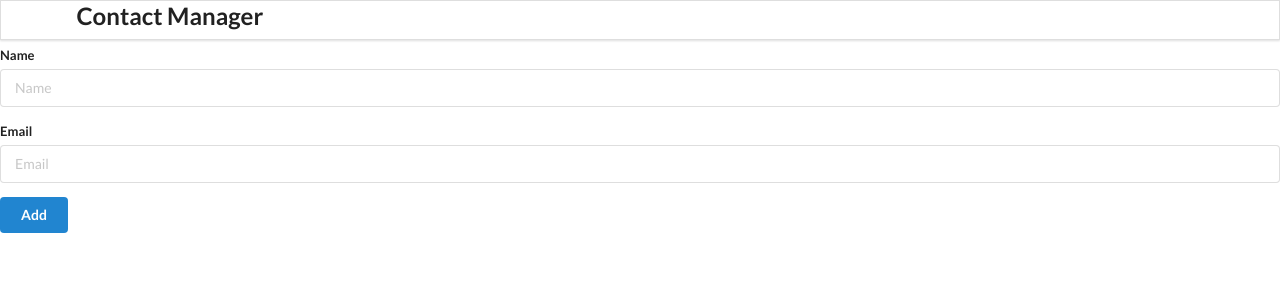
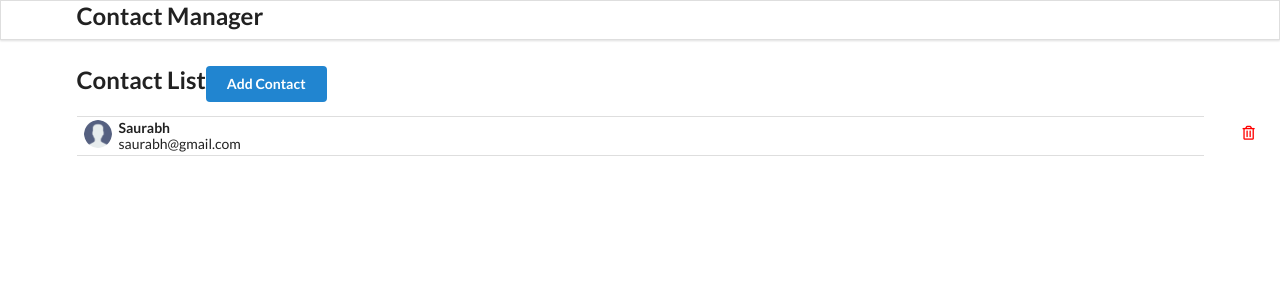
Before and after one commit to KavinduAbeywickrama/Contact--app, a React (Create React App) app: page / in a window 1280 px wide. Shown: the top 300 px of the page. Built offline with nearby package versions, Linux system fonts and the light colour scheme.

Commit message:
feat: updated with route within components

```diff
--- a/package.json
+++ b/package.json
@@ -8,7 +8,7 @@
     "@testing-library/user-event": "^13.5.0",
     "react": "^18.2.0",
     "react-dom": "^18.2.0",
-    "react-router-dom": "^6.14.2",
+    "react-router-dom": "^6.15.0",
     "react-scripts": "5.0.1",
     "util": "^0.12.5",
     "uuidv4": "^6.2.13",
--- a/src/Components/App.js
+++ b/src/Components/App.js
@@ -1,4 +1,5 @@
 import React,{ useState, useEffect } from 'react';
+import { BrowserRouter as Router, Switch, Route, Routes } from 'react-router-dom';
 import { v4 as uuidv4 } from 'uuid';
 import Header from "./Header"
 import AddContact from "./AddContact"
@@ -33,11 +34,32 @@ function App() {
   },[contacts])
 
   return (
-    <div className ="ui cantainer">
-      <Header/>
-      <AddContact addContactHandler = {addContactHandler}/>
-      <ContactList contacts = { contacts} getcontactId ={removeContactHandler}/>
+    // <div className ="ui cantainer">
+    //   <Router>
+    //   <Header/>
+    //     <Routes>
+
+    //         <Route path ="/add"  element = {<AddContact/>}/>
+    //         <Route path ="/"  element = {<ContactList/>}/>
+
+
+    //       {/* <AddContact addContactHandler = {addContactHandler}/> */}
+    //       {/* <ContactList contacts = { contacts} getcontactId ={removeContactHandler}/> */}
+    //     </Routes>
+    //   </Router>
+    // </div>
+
+    <div className="ui container">
+      <Header />
+      <Router>
+        <Routes>
+          <Route path="/add" element={<AddContact addContactHandler={addContactHandler} />} />
+          <Route path="/" element={<ContactList contacts={contacts} getcontactId={removeContactHandler} />} />
+        </Routes>
+      </Router>
     </div>
+
+
   );
 }
 
--- a/src/Components/ContactList.js
+++ b/src/Components/ContactList.js
@@ -1,5 +1,6 @@
 import React from "react";
 import ContactCard from "./ContactCard";
+import {Link} from "react-router-dom";
 
 const ContactList = (props) => {
     console.log('props',props);
@@ -7,16 +8,29 @@ const ContactList = (props) => {
     const deleteContactHandler = (id) => {
         props.getcontactId(id);
     };
-    const renderContactList = props.contacts.map((contact) => {
+
+    const contacts = [
+    {
+        id:"1",
+        "name":"Saurabh",
+        "email":"saurabh@gmail.com",
+    },
+    ];
+    const renderContactList = contacts.map((contact) => {
         //console.log("This is the id",contact.id);
         return (
             <ContactCard contact={contact} clickHandler={deleteContactHandler} key = {contact.id}></ContactCard>
         );
     });
-
     return (
-        <div className ="ui celled list">
-            {renderContactList}
+        <div className ="main">
+            <br></br><br></br>
+            <h2>Contact List
+            <Link to ="/add">
+                <button className ="ui button blue right">Add Contact</button>
+            </Link>
+            </h2>
+            <div className ="ui celled list">{renderContactList}</div>
         </div>
     )
 }
```
Also changed, not shown: 1 other file (tests, documents, lock files or other folders).
